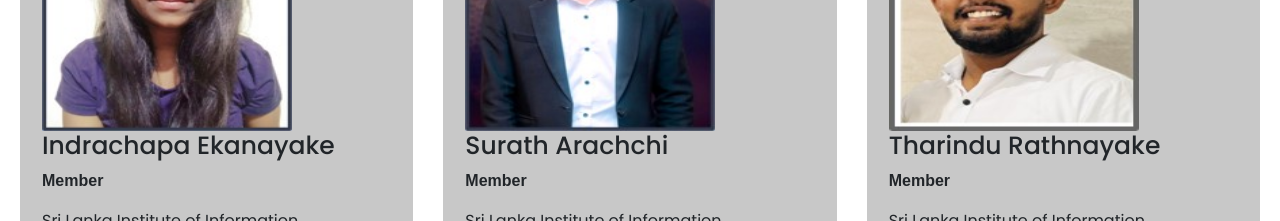
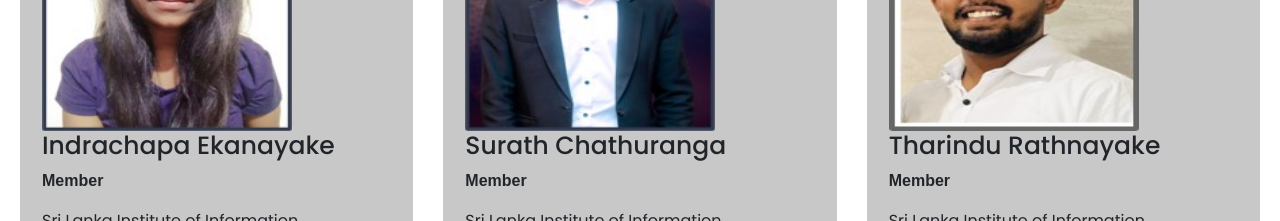
Before and after one commit to umayangi12/research-project-website, a React (Create React App) app in the folder frontend/: page / in a window 1280 px wide. Shown: the part 7980-8201 px from the top of the page. Built offline with nearby package versions, Linux system fonts and the light colour scheme.

Commit message:
Update Team.jsx

```diff
--- a/frontend/src/components/team/Team.jsx
+++ b/frontend/src/components/team/Team.jsx
@@ -57,7 +57,7 @@ const Team = () => {
             </div>
             <div className="card">
               <img src={mem2} alt="" style={{ width: 250, height: 250 }} />
-              <h3 style={{ fontSize: 25 }}>Surath Arachchi</h3>
+              <h3 style={{ fontSize: 25 }}>Surath Chathuranga</h3>
               <p class="supervisor">Member</p>
               <p>Sri Lanka Institute of Information Technology</p>
               <a href="https://www.linkedin.com/in/surath-chathuranga-arachchi-bbb04a220/">
```
